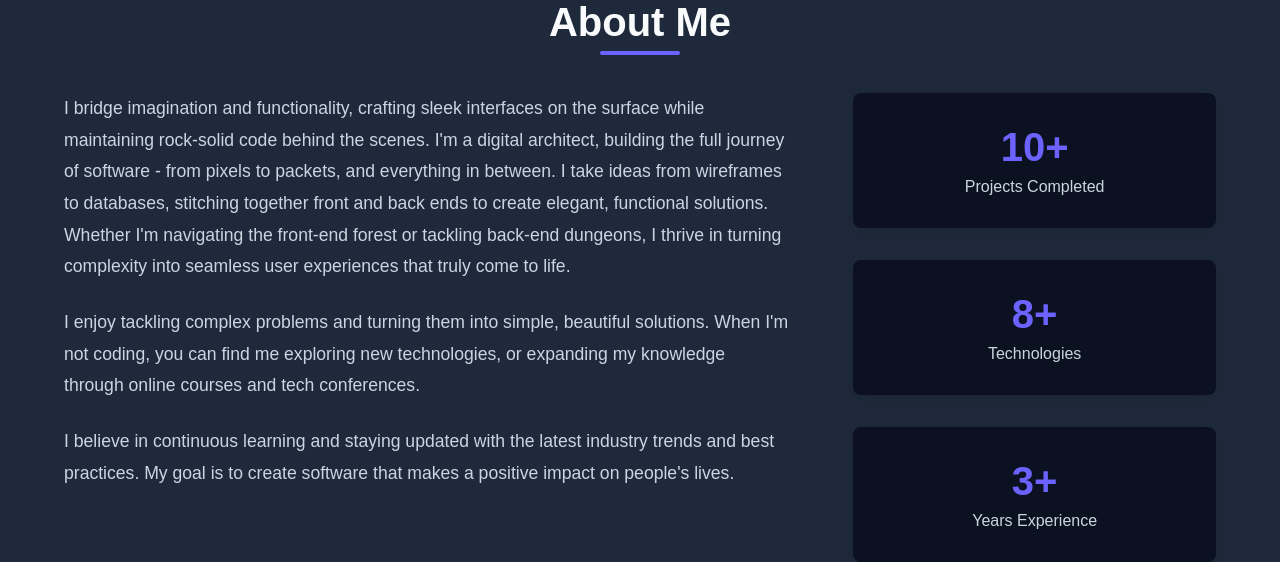
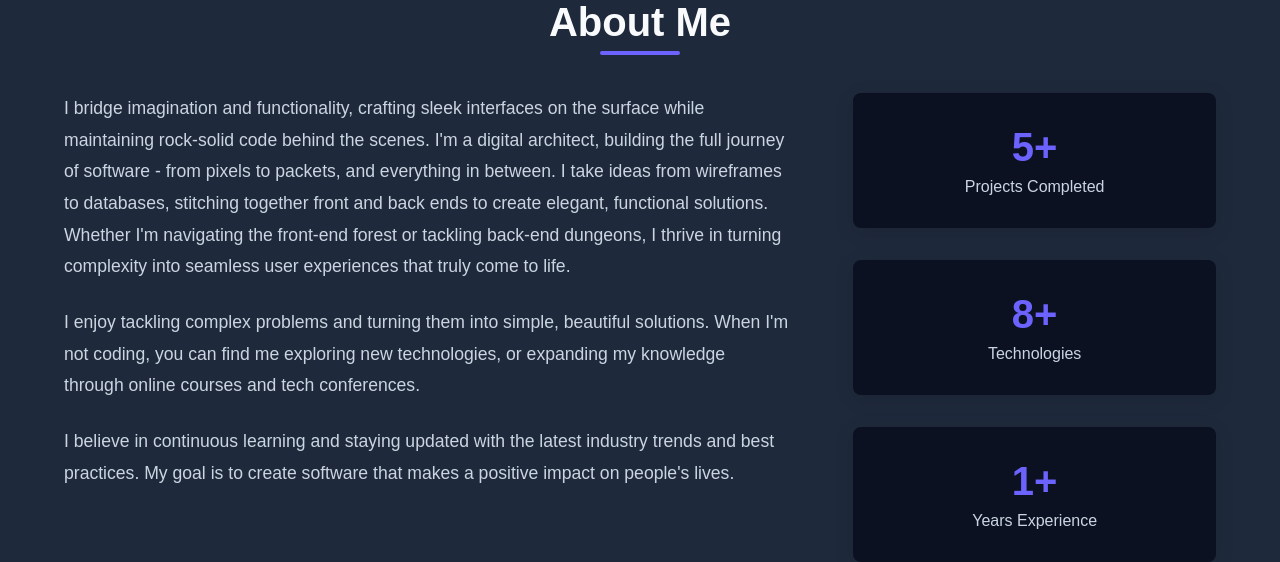
Before and after one commit to ahmadalnujaidi/Portfolio, a React (Create React App) app: page / in a window 1280 px wide. Shown: the part 880-1442 px from the top of the page. Built offline with nearby package versions, Linux system fonts and the light colour scheme.

Commit message:
exp proj homepage

```diff
--- a/src/pages/Home.js
+++ b/src/pages/Home.js
@@ -69,7 +69,7 @@ const Home = () => {
           </AboutText>
           <StatsContainer>
             <StatItem>
-              <StatNumber>10+</StatNumber>
+              <StatNumber>5+</StatNumber>
               <StatLabel>Projects Completed</StatLabel>
             </StatItem>
             <StatItem>
@@ -77,7 +77,7 @@ const Home = () => {
               <StatLabel>Technologies</StatLabel>
             </StatItem>
             <StatItem>
-              <StatNumber>3+</StatNumber>
+              <StatNumber>1+</StatNumber>
               <StatLabel>Years Experience</StatLabel>
             </StatItem>
           </StatsContainer>
```
